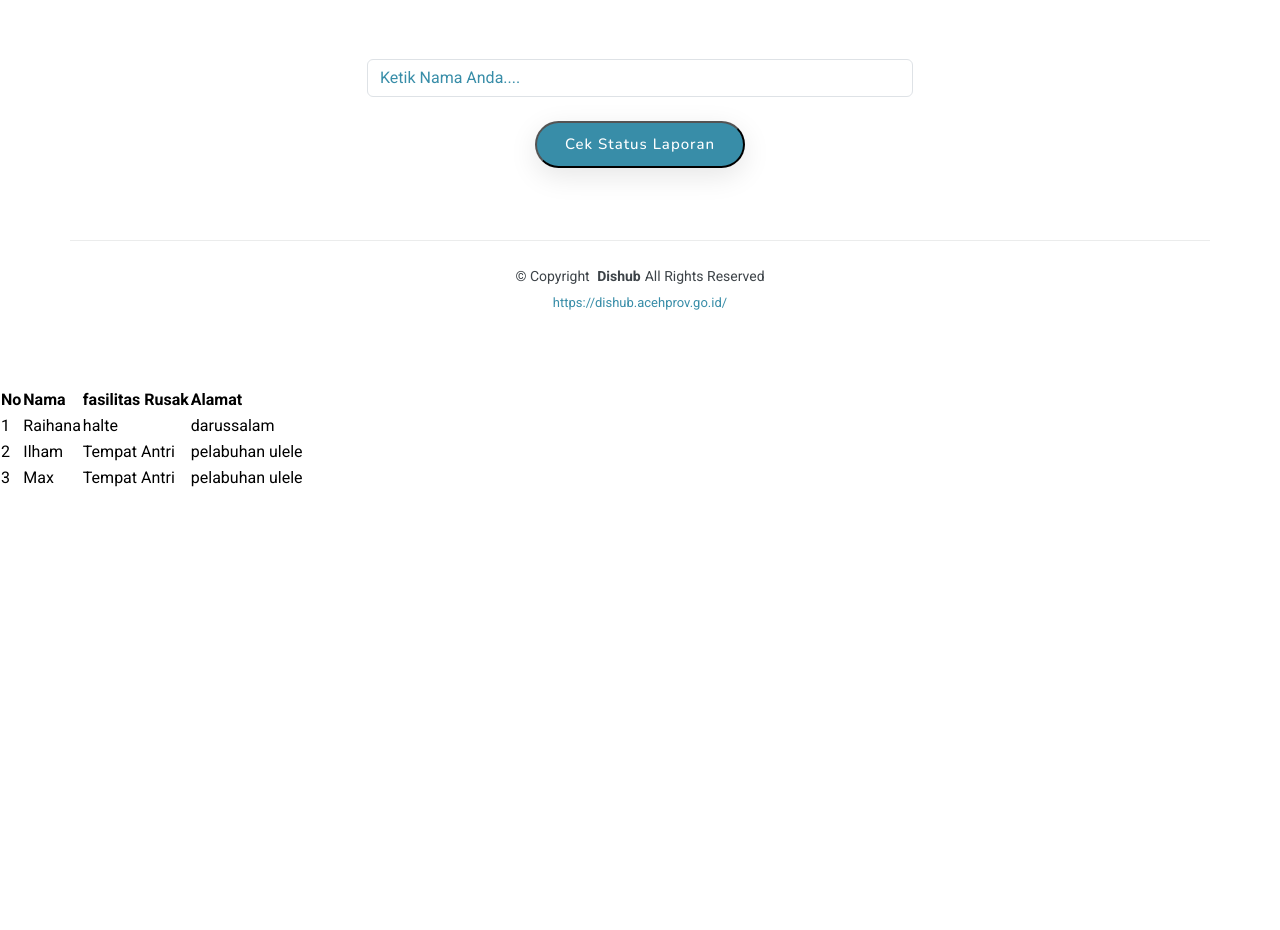
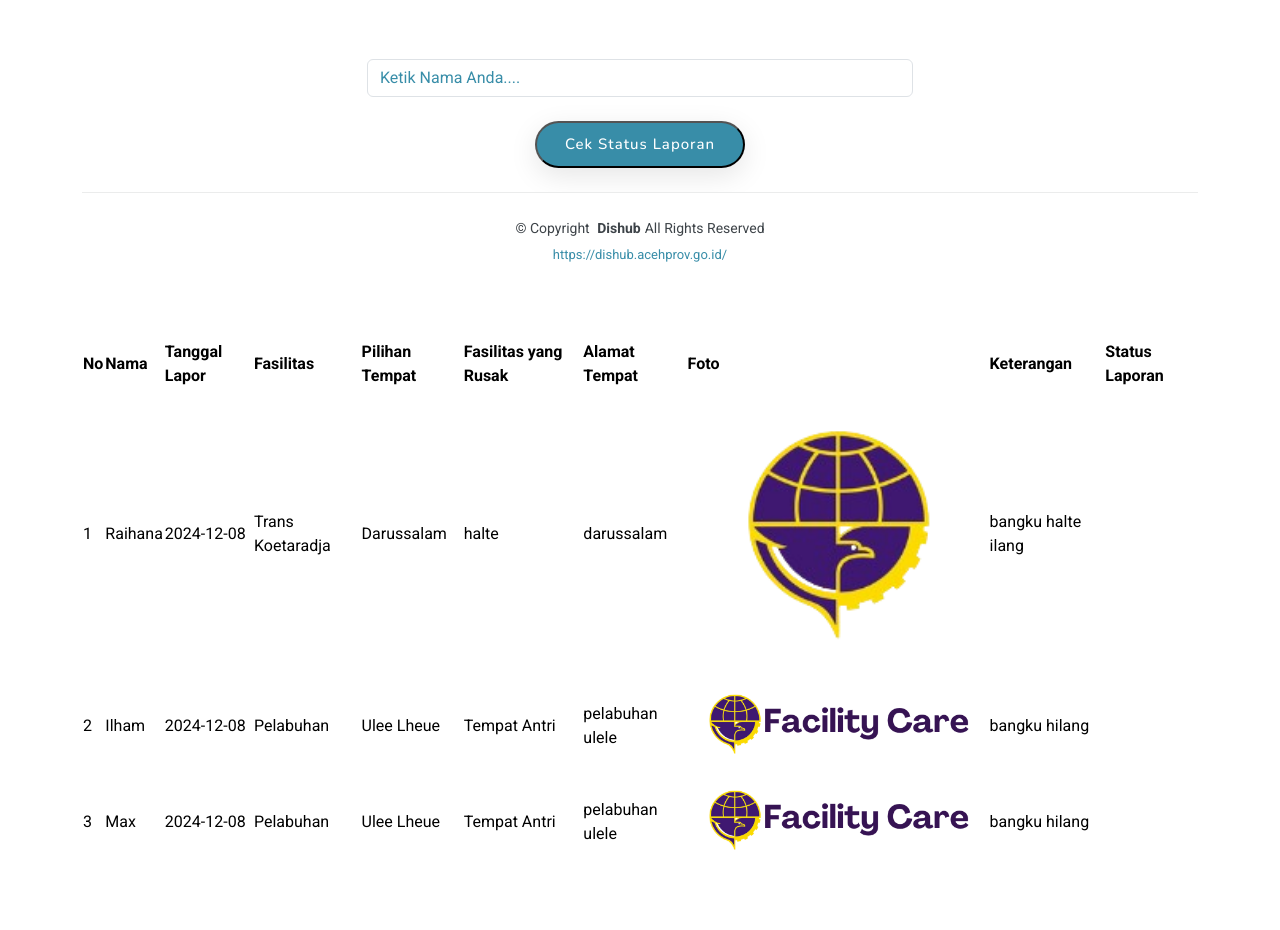
Before and after one commit to raihana1112/frontend-php, a PHP site: page /pencarian.php in a window 1280 px wide. Shown: the part 342-1272 px from the top of the page. Before the commit the page ends 829 px from the top, so only its background shows below. Run offline with PHP 8.4, Linux system fonts and the light colour scheme; data comes from the database, SQL or seed files in the repository.

Commit message:
tinggal table pencarian

```diff
--- a/index.php
+++ b/index.php
@@ -216,6 +216,7 @@
 
                   <button type="submit">Laporkan</button>
                 </div>
+                <div class="error-message"></div>
 
               </div>
             </form>
--- a/pencarian.php
+++ b/pencarian.php
@@ -101,8 +101,9 @@
 
           </div>
 
-        </div>
-<br><br>
+          <div class="row-gy-4">
+
+
         <?php
         include 'koneksi.php';
 
@@ -117,26 +118,43 @@ if(isset($_GET['cari'])){
 	<tr>
 		<th>No</th>
 		<th>Nama</th>
-    <th>fasilitas Rusak</th>
-    <th>Alamat</th>
+    <th>Tanggal Lapor</th>
+    <th>Fasilitas</th>
+    <th>Pilihan Tempat</th>
+    <th>Fasilitas yang Rusak</th>
+    <th>Alamat Tempat</th>
+    <th>Foto</th>
+    <th>Keterangan</th>
+    <th>Status Laporan</th>
 	</tr>
 	<?php
 	if(isset($_GET['cari'])){
 		$cari = $_GET['cari'];
-		$data = mysqli_query($conn, "select nama, fasilitas_rusak,alamat from laporan where nama like '%".$cari."%'");
+		$data = mysqli_query($conn, "select * from laporan where nama like '%".$cari."%'");
 	}else{
-		$data = mysqli_query($conn,"select nama, fasilitas_rusak,alamat from laporan");
+		$data = mysqli_query($conn,"select * from laporan");
 	}
 	$no = 1;
 	while($d = mysqli_fetch_array($data)){
 	?>
 	<tr>
-		<td><?php echo $no++; ?></td>
-		<td><?php echo $d['nama']; ?></td>
-    <td><?php echo $d['fasilitas_rusak']; ?></td>
-    <td><?php echo $d['alamat']; ?></td>
+      <td><?php echo $no++; ?></td>
+      <td><?php echo $d['nama']; ?></td>
+      <td><?php echo $d['tgl_lapor']; ?></td>
+      <td><?php echo $d['fasilitas']; ?></td>
+      <td><?php echo $d['pilihan_tempat']; ?></td>
+      <td><?php echo $d['fasilitas_rusak']; ?></td>
+      <td><?php echo $d['alamat']; ?></td>
+      <td><img src="file/<?= $d['foto'] ?>" alt="" class="" style="width: 300px;"></td>
+      <td><?php echo $d['keterangan']; ?></td>
+      <td><?php echo $d['status_laporan']; ?></td>
 	</tr>
 	<?php } ?>
+
+          </div>
+
+        </div>
+
 
 
     </section><!-- /Starter Section Section -->
```
